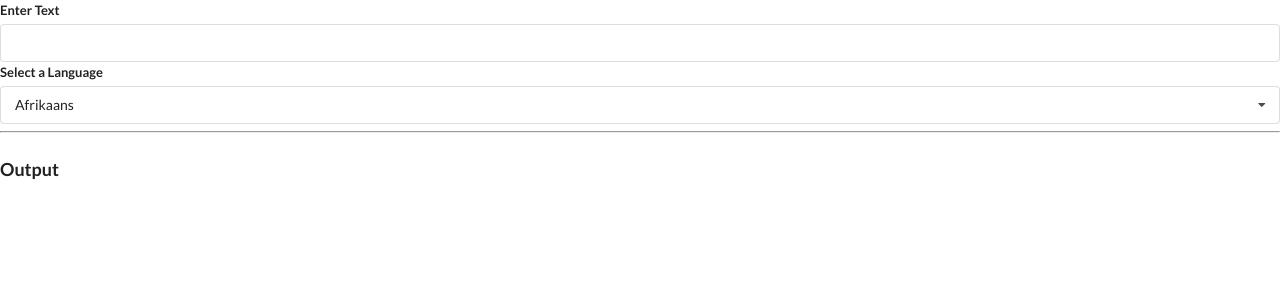
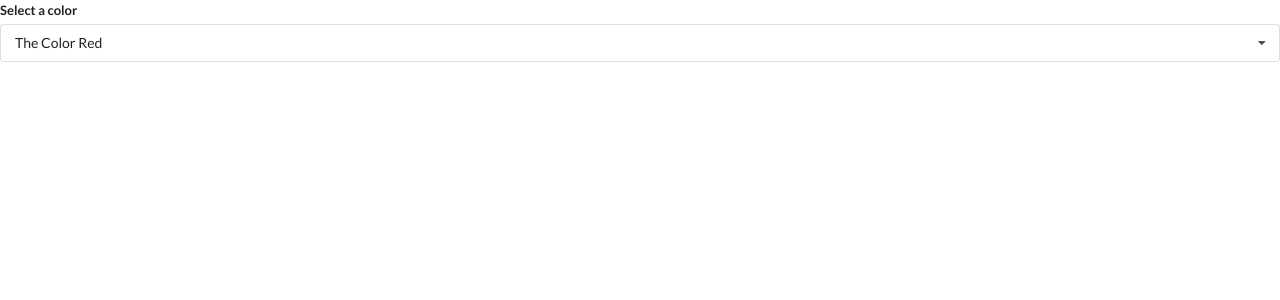
Before and after one commit to AlexKman/ReactWidgets, a React (Create React App) app: page /dropdown in a window 1280 px wide. Shown: the top 300 px of the page. Built offline with nearby package versions, Linux system fonts and the light colour scheme; no server answers.

Commit message:
Now utilizing routing to display each widget on a separate page of /  /dropdown  /translate and /list

```diff
--- a/src/App.js
+++ b/src/App.js
@@ -3,6 +3,7 @@ import Accordion from "./components/Accordion";
 import Search from "./components/Search";
 import Dropdown from "./components/Dropdown";
 import Translate from "./components/Translate";
+import Route from "./components/Route";
 
 const items = [
   {
@@ -35,9 +36,26 @@ const options = [
 ];
 
 export default () => {
+  const [selected, setSelected] = useState(options[0]);
   return (
     <div>
-      <Translate></Translate>
+      <Route path="/">
+        <Accordion items={items}></Accordion>
+      </Route>
+      <Route path="/list">
+        <Search></Search>
+      </Route>
+      <Route path="/dropdown">
+        <Dropdown
+          label="Select a color"
+          options={options}
+          selected={selected}
+          onSelectedChange={setSelected}
+        ></Dropdown>
+      </Route>
+      <Route path="/translate">
+        <Translate></Translate>
+      </Route>
     </div>
   );
 };
--- a/src/components/Dropdown.js
+++ b/src/components/Dropdown.js
@@ -1,6 +1,6 @@
 import React, { useState, useEffect, useRef } from "react";
 
-const Dropdown = ({ options, selected, onSelected, label }) => {
+const Dropdown = ({ label, options, selected, onSelectedChange }) => {
   const [open, setOpen] = useState(false);
   const ref = useRef();
 
@@ -20,16 +20,6 @@ const Dropdown = ({ options, selected, onSelected, label }) => {
     };
   }, []);
 
-  useEffect(() => {
-    document.body.addEventListener(
-      "click",
-      () => {
-        setOpen(false);
-      },
-      { capture: true }
-    );
-  }, []);
-
   const renderedOptions = options.map((option) => {
     if (option.value === selected.value) {
       return null;
@@ -39,7 +29,7 @@ const Dropdown = ({ options, selected, onSelected, label }) => {
       <div
         key={option.value}
         className="item"
-        onClick={() => onSelected(option)}
+        onClick={() => onSelectedChange(option)}
       >
         {option.label}
       </div>
--- /dev/null
+++ b/src/components/Route.js
@@ -0,0 +1,5 @@
+const Route = ({ path, children }) => {
+  return window.location.pathname === path ? children : null;
+};
+
+export default Route;
```
Also changed, not shown: src/components/Header.js (added).
